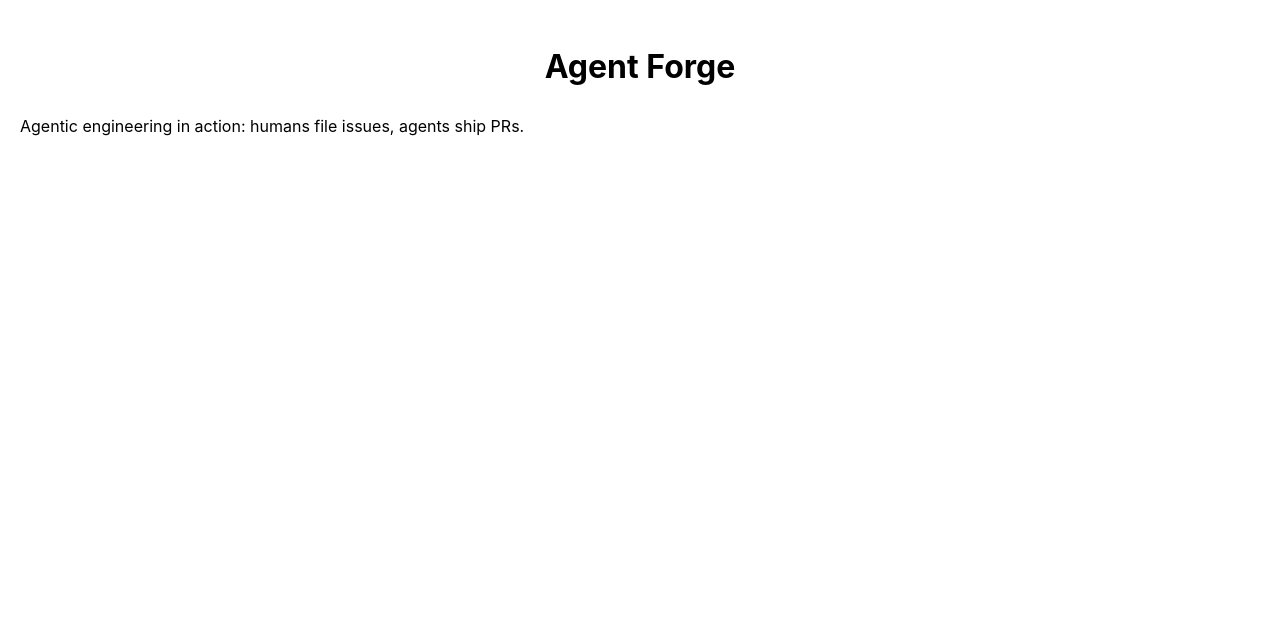
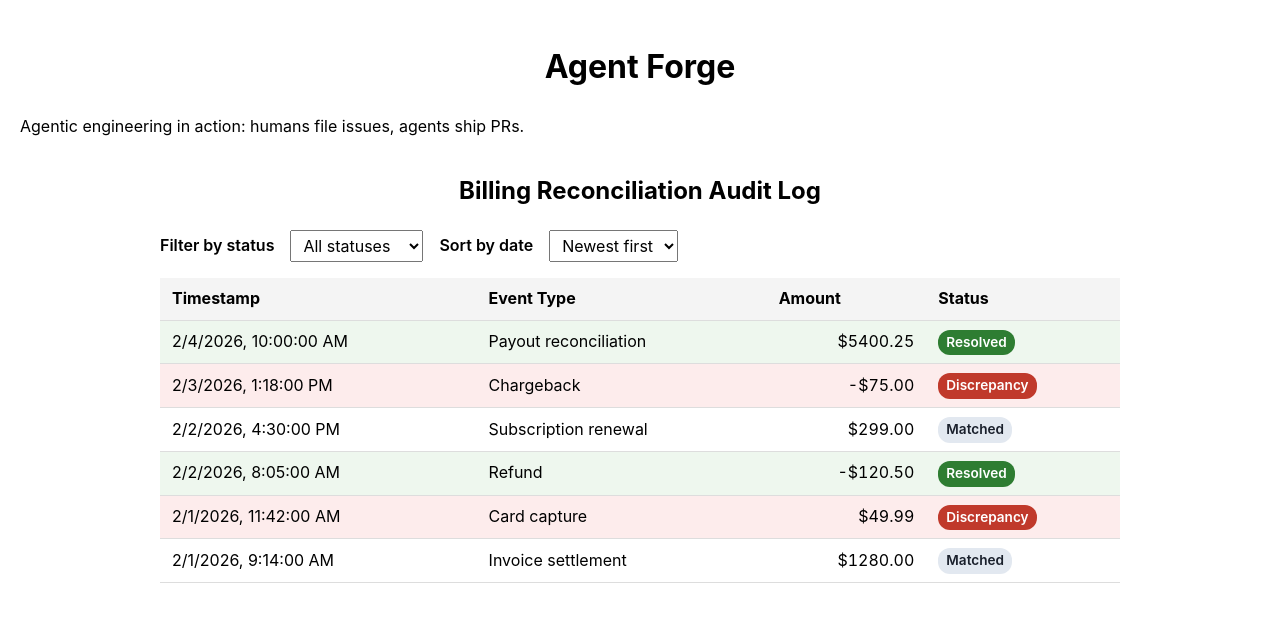
Before and after one commit to josh-lopez/agent-forge-ui, a website built with Vite: page index.html in a window 1280 px wide. Built offline with nearby package versions, Linux system fonts and the light colour scheme.

Commit message:
Add a static billing reconciliation audit log UI component (mock data) with status filtering, date sorting, and visually distinguished discrepancy entries.

```diff
--- a/index.html
+++ b/index.html
@@ -9,5 +9,46 @@
   <body>
     <h1>Agent Forge</h1>
     <p>Agentic engineering in action: humans file issues, agents ship PRs.</p>
+
+    <!-- Issue #46: Billing reconciliation audit log (static / mock data only) -->
+    <section id="audit-log" class="audit-log" aria-labelledby="audit-log-heading">
+      <h2 id="audit-log-heading">Billing Reconciliation Audit Log</h2>
+
+      <div class="audit-log-controls">
+        <label for="status-filter">Filter by status</label>
+        <select id="status-filter" class="audit-log-filter">
+          <option value="all">All statuses</option>
+          <option value="matched">Matched</option>
+          <option value="discrepancy">Discrepancy</option>
+          <option value="resolved">Resolved</option>
+        </select>
+
+        <label for="sort-order">Sort by date</label>
+        <select id="sort-order" class="audit-log-sort">
+          <option value="desc">Newest first</option>
+          <option value="asc">Oldest first</option>
+        </select>
+      </div>
+
+      <table class="audit-log-table">
+        <thead>
+          <tr>
+            <th scope="col">Timestamp</th>
+            <th scope="col">Event Type</th>
+            <th scope="col">Amount</th>
+            <th scope="col">Status</th>
+          </tr>
+        </thead>
+        <tbody id="audit-log-body">
+          <!-- rows injected from mock data by audit-log.js -->
+        </tbody>
+      </table>
+
+      <p id="audit-log-empty" class="audit-log-empty" hidden>
+        No reconciliation events match the current filter.
+      </p>
+    </section>
+
+    <script src="audit-log.js"></script>
   </body>
 </html>
--- /dev/null
+++ b/public/audit-log.js
@@ -0,0 +1,160 @@
+/*
+ * Billing reconciliation audit log (Issue #46).
+ *
+ * Renders a small, static demonstration of a billing reconciliation audit
+ * trail. All data below is MOCK data — there is no backend service, no API
+ * call, and no real payment information. The log supports filtering by status
+ * and sorting by date, entirely on the client.
+ */
+(function () {
+  "use strict";
+
+  // Static / mock reconciliation events. Status is one of:
+  //   "matched"     – the recorded amount reconciled cleanly
+  //   "discrepancy" – a difference was detected and needs attention
+  //   "resolved"    – a previous discrepancy that has been reconciled
+  var EVENTS = [
+    {
+      timestamp: "2026-02-01T09:14:00Z",
+      eventType: "Invoice settlement",
+      amount: 1280.0,
+      status: "matched",
+    },
+    {
+      timestamp: "2026-02-01T11:42:00Z",
+      eventType: "Card capture",
+      amount: 49.99,
+      status: "discrepancy",
+    },
+    {
+      timestamp: "2026-02-02T08:05:00Z",
+      eventType: "Refund",
+      amount: -120.5,
+      status: "resolved",
+    },
+    {
+      timestamp: "2026-02-02T16:30:00Z",
+      eventType: "Subscription renewal",
+      amount: 299.0,
+      status: "matched",
+    },
+    {
+      timestamp: "2026-02-03T13:18:00Z",
+      eventType: "Chargeback",
+      amount: -75.0,
+      status: "discrepancy",
+    },
+    {
+      timestamp: "2026-02-04T10:00:00Z",
+      eventType: "Payout reconciliation",
+      amount: 5400.25,
+      status: "resolved",
+    },
+  ];
+
+  var STATUS_LABELS = {
+    matched: "Matched",
+    discrepancy: "Discrepancy",
+    resolved: "Resolved",
+  };
+
+  function formatTimestamp(iso) {
+    var d = new Date(iso);
+    if (isNaN(d.getTime())) {
+      return iso;
+    }
+    return d.toLocaleString();
+  }
+
+  function formatAmount(amount) {
+    var sign = amount < 0 ? "-" : "";
+    return sign + "$" + Math.abs(amount).toFixed(2);
+  }
+
+  function buildRow(event) {
+    var tr = document.createElement("tr");
+    tr.className = "audit-log-row status-" + event.status;
+    if (event.status === "discrepancy") {
+      tr.setAttribute("aria-label", "Discrepancy entry");
+    }
+
+    var tsCell = document.createElement("td");
+    tsCell.textContent = formatTimestamp(event.timestamp);
+    tsCell.className = "col-timestamp";
+
+    var typeCell = document.createElement("td");
+    typeCell.textContent = event.eventType;
+    typeCell.className = "col-event-type";
+
+    var amountCell = document.createElement("td");
+    amountCell.textContent = formatAmount(event.amount);
+    amountCell.className = "col-amount";
+
+    var statusCell = document.createElement("td");
+    statusCell.className = "col-status";
+    var badge = document.createElement("span");
+    badge.className = "status-badge status-badge-" + event.status;
+    badge.textContent = STATUS_LABELS[event.status] || event.status;
+    statusCell.appendChild(badge);
+
+    tr.appendChild(tsCell);
+    tr.appendChild(typeCell);
+    tr.appendChild(amountCell);
+    tr.appendChild(statusCell);
+    return tr;
+  }
+
+  function render() {
+    var body = document.getElementById("audit-log-body");
+    var empty = document.getElementById("audit-log-empty");
+    var statusFilter = document.getElementById("status-filter");
+    var sortOrder = document.getElementById("sort-order");
+    if (!body) {
+      return;
+    }
+
+    var status = statusFilter ? statusFilter.value : "all";
+    var order = sortOrder ? sortOrder.value : "desc";
+
+    var rows = EVENTS.slice();
+
+    if (status !== "all") {
+      rows = rows.filter(function (e) {
+        return e.status === status;
+      });
+    }
+
+    rows.sort(function (a, b) {
+      var ta = new Date(a.timestamp).getTime();
+      var tb = new Date(b.timestamp).getTime();
+      return order === "asc" ? ta - tb : tb - ta;
+    });
+
+    body.innerHTML = "";
+    rows.forEach(function (event) {
+      body.appendChild(buildRow(event));
+    });
+
+    if (empty) {
+      empty.hidden = rows.length !== 0;
+    }
+  }
+
+  function init() {
+    var statusFilter = document.getElementById("status-filter");
+    var sortOrder = document.getElementById("sort-order");
+    if (statusFilter) {
+      statusFilter.addEventListener("change", render);
+    }
+    if (sortOrder) {
+      sortOrder.addEventListener("change", render);
+    }
+    render();
+  }
+
+  if (document.readyState === "loading") {
+    document.addEventListener("DOMContentLoaded", init);
+  } else {
+    init();
+  }
+})();
--- a/style.css
+++ b/style.css
@@ -10,3 +10,93 @@ body {
 h1 {
   text-align: center;
 }
+
+/* ── Billing reconciliation audit log (Issue #46) ───────────────────────── */
+
+.audit-log {
+  max-width: 960px;
+  margin: 32px auto 0;
+}
+
+.audit-log h2 {
+  text-align: center;
+}
+
+.audit-log-controls {
+  display: flex;
+  flex-wrap: wrap;
+  align-items: center;
+  gap: 8px 16px;
+  margin-bottom: 16px;
+}
+
+.audit-log-controls label {
+  font-weight: 600;
+}
+
+.audit-log-controls select {
+  padding: 4px 8px;
+  font: inherit;
+}
+
+.audit-log-table {
+  width: 100%;
+  border-collapse: collapse;
+}
+
+.audit-log-table th,
+.audit-log-table td {
+  padding: 8px 12px;
+  text-align: left;
+  border-bottom: 1px solid #ddd;
+}
+
+.audit-log-table th {
+  background: #f4f4f4;
+}
+
+.audit-log-table .col-amount {
+  text-align: right;
+  font-variant-numeric: tabular-nums;
+}
+
+/* Discrepancy entries are visually distinguished from matched entries. */
+.audit-log-row.status-discrepancy {
+  background: #fdecec;
+}
+
+.audit-log-row.status-matched {
+  background: #ffffff;
+}
+
+.audit-log-row.status-resolved {
+  background: #eef7ee;
+}
+
+.status-badge {
+  display: inline-block;
+  padding: 2px 8px;
+  border-radius: 12px;
+  font-size: 0.85em;
+  font-weight: 600;
+}
+
+.status-badge-matched {
+  background: #e2e8f0;
+  color: #1a202c;
+}
+
+.status-badge-discrepancy {
+  background: #c0392b;
+  color: #ffffff;
+}
+
+.status-badge-resolved {
+  background: #2e7d32;
+  color: #ffffff;
+}
+
+.audit-log-empty {
+  font-style: italic;
+  color: #666;
+}
```
Also changed, not shown: 2 other files.
